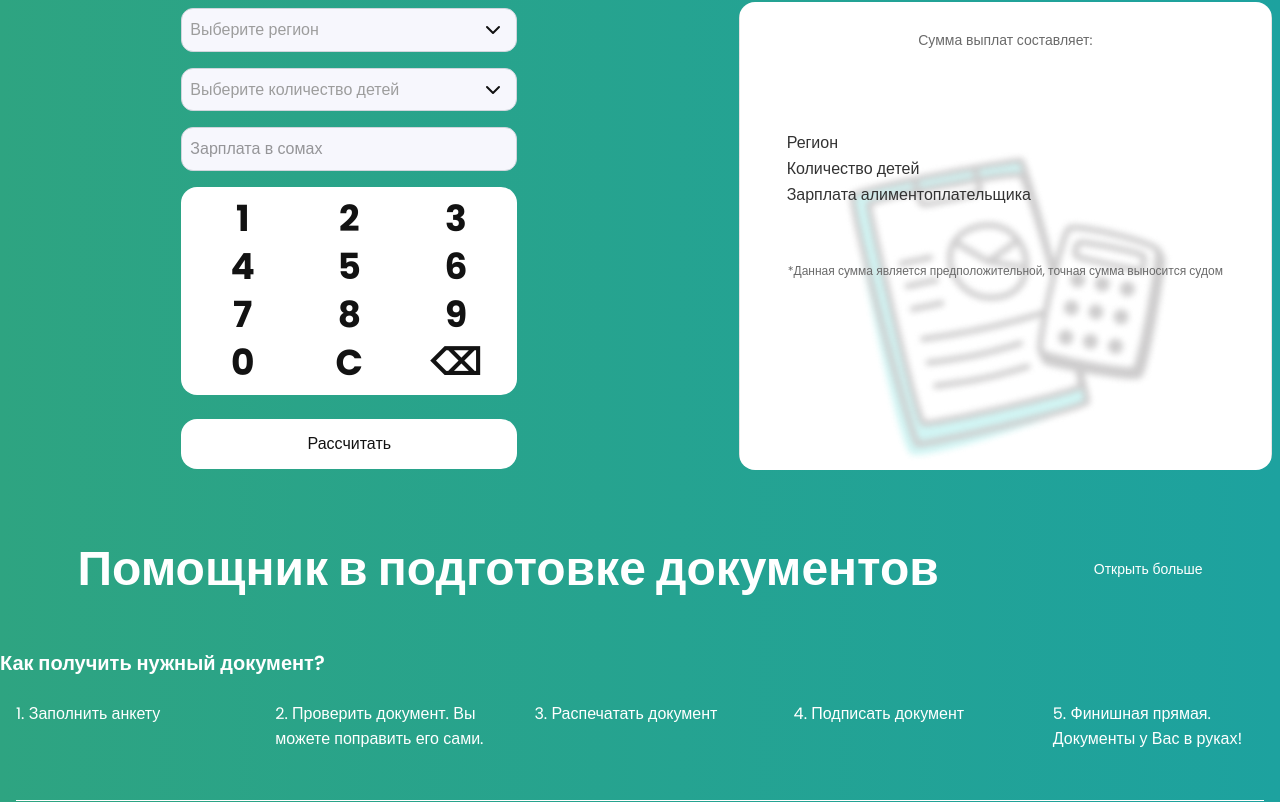
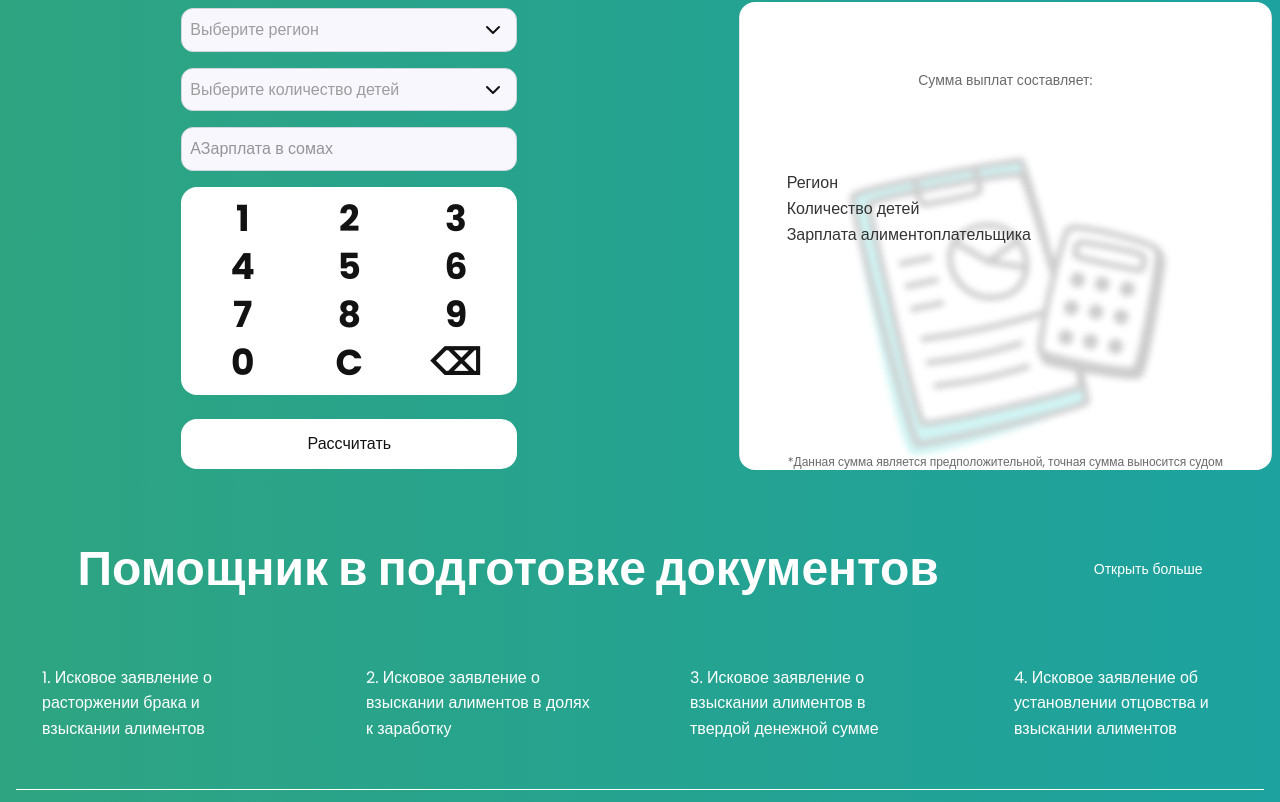
Before and after one commit to AbdullaevN/alimetr, a React (Vite) app: page / in a window 1280 px wide. Shown: the part 1038-1840 px from the top of the page. Built offline with nearby package versions, Linux system fonts and the light colour scheme.

Commit message:
translate home

```diff
--- a/src/components/Assistent/Assistant.jsx
+++ b/src/components/Assistent/Assistant.jsx
@@ -1,6 +1,7 @@
 import React from "react";
 import { Link } from "react-router-dom";
 import { formsData } from "../Form/formsData";
+import { useTranslation } from "react-i18next";
 
 const ApplicationBlock = ({ form }) => {
   return (
@@ -32,9 +33,12 @@ const ApplicationBlock = ({ form }) => {
   );
 };
 
+
+
 const Assistant = ({ limit }) => {
-   const displayedItems = limit ? formsData.slice(0, limit) : formsData;
-  //  const { t, i18n } = useTranslation();
+  const {t} = useTranslation()
+  const displayedItems = limit ? formsData.slice(0, limit) : formsData;
+  const documents = t("assistant.documents", { returnObjects: true });
 
 
   return (
@@ -42,35 +46,29 @@ const Assistant = ({ limit }) => {
       <div className="container mx-auto px-4 sm:px-6 lg:px-8 text-white text-start">
         <div className="py-5 md:pb-10 flex flex-col md:flex-row justify-between items-center text-center md:text-start">
           <h1 className="text-2xl md:text-5xl font-bold">
-            Помощник в подготовке документов
+          {t("assistant.title")}
           </h1>
 
           <Link to={'/templates'} className="mt-4 md:mt-0">
             <button className="text-sm hidden md:flex cursor-pointer">
-              Открыть больше
+              {t("assistant.open_more")}
             </button>
           </Link>
         </div>
+
         <div className="mt-4">
-  <h2 className="text-xl font-semibold mb-2">Как получить нужный документ?</h2>
-  <div className="flex flex-col md:flex-row gap-4">
-    <div className=" bg-opacity-10 p-4 rounded-lg w-full md:w-1/5">
-      <p>1. Заполнить анкету</p>
-    </div>
-    <div className=" bg-opacity-10 p-4 rounded-lg w-full md:w-1/5">
-      <p>2. Проверить документ. Вы можете поправить его сами.</p>
-    </div>
-    <div className=" bg-opacity-10 p-4 rounded-lg w-full md:w-1/5">
-      <p>3. Распечатать документ</p>
-    </div>
-    <div className=" bg-opacity-10 p-4 rounded-lg w-full md:w-1/5">
-      <p>4. Подписать документ</p>
-    </div>
-    <div className=" bg-opacity-10 p-4 rounded-lg w-full md:w-1/5">
-      <p>5. Финишная прямая. Документы у Вас в руках!</p>
-    </div>
-  </div>
-</div>
+          {/* <h2 className="text-xl font-semibold mb-2"> {t("assistant.open_more")}</h2> */}
+          <div className="flex flex-col md:flex-row gap-4">
+          {documents.map((doc, index) => (
+          <div
+            key={index}
+            className="  p-4 rounded-lg w-full md:w-1/5   "
+          >
+            <p>{index + 1}. {doc.title}</p>
+          </div>
+        ))}
+          </div>
+        </div>
 
         <div className="flex flex-col md:flex-wrap">
           {displayedItems.map((form) => (
--- a/src/components/Calculator/Calculator.jsx
+++ b/src/components/Calculator/Calculator.jsx
@@ -1,5 +1,6 @@
 import React, { useState } from "react";
 import fon from '../../assets/calc-fon.png';
+import { useTranslation } from "react-i18next";
 
 const SalaryCalculator = () => {
   const [region, setRegion] = useState("");
@@ -11,6 +12,15 @@ const SalaryCalculator = () => {
   const [regionDetail, setRegionDetail] = useState("");
   const [childrenDetail, setChildrenDetail] = useState("");
   const [incomeDetail, setIncomeDetail] = useState("");
+
+  const handleInputChange = (e) => {
+    setIncome(e.target.value);
+  };
+
+
+  const {t} = useTranslation()
+
+
 
   const calculate = () => {
     let incomeValue = parseInt(income) || 0;
@@ -112,7 +122,7 @@ const SalaryCalculator = () => {
       className="mt-1 block w-full p-2 pr-8 border border-gray-300 rounded-xl bg-[#F7F7FD] appearance-none text-[#9D9D9D]"
     >
       <option className="text-white" value="">
-        Выберите регион
+      {t("calculate.region")}
       </option>
       <option value="1">Бишкек</option>
       <option value="2">Ош</option>
@@ -150,10 +160,10 @@ const SalaryCalculator = () => {
     onChange={(e) => setChildren(e.target.value)}
     className="mt-1 block w-full p-2 pr-8 border border-gray-300 rounded-xl bg-[#F7F7FD] appearance-none text-[#9D9D9D]"
   >
-    <option value="">Выберите количество детей</option>
-    <option value="1">1 ребенок</option>
-    <option value="2">2 ребенка</option>
-    <option value="3">3 и более детей</option>
+    <option value="">{t("calculate.countChild")}</option>
+    <option value="1">{t("calculate.count1")}</option>
+    <option value="2">{t("calculate.count2")}</option>
+    <option value="3">{t("calculate.count3")}</option>
   </select>
 
   {/* Добавляем стрелку */}
@@ -181,9 +191,9 @@ const SalaryCalculator = () => {
     <div className="mb-4">
       <input
         type="text"
-        placeholder="Зарплата в сомах"
+        placeholder={t("calculate.salary")}
         value={income}
-        readOnly
+         onChange={handleInputChange}
         className="mt-1 block w-full p-2 border border-gray-300 rounded-xl bg-[#F7F7FD]"
       />
     </div>
@@ -206,7 +216,7 @@ const SalaryCalculator = () => {
       onClick={calculate}
       className="mt-2 w-full p-3 bg-[#FFFFFF] text-[#121212] rounded-2xl cursor-pointer transition"
     >
-      Рассчитать
+      {t("calculate.calc")}
     </button>
   </div>
 
@@ -219,9 +229,9 @@ const SalaryCalculator = () => {
       backgroundRepeat: 'no-repeat',
     }}
   >
-    <div className="flex flex-col justify-center items-center mb-4 pb-10 pt-5 text-center">
+    <div className="flex flex-col justify-center items-center mb-4 pb-10 pt-15 text-center">
       <h1 className="md:text-sm text-xl text-[#6A6A6A]">
-        Сумма выплат составляет:
+       {t("calculate.amount")}
       </h1>
       <span className="text-lg md:text-4xl font-bold text-[#121212]">
         {result}
@@ -231,23 +241,23 @@ const SalaryCalculator = () => {
     <table className="w-full mx-auto mt-6">
       <tbody className="flex flex-wrap justify-between px-3 md:px-10">
         <tr className="flex w-full">
-          <td className="font-medium w-full text-left items-center flex">Регион</td>
+          <td className="font-medium w-full text-left items-center flex">{t("calculate.regionShow")}</td>
           <td className="py-2 w-full text-end">{regionDetail}</td>
         </tr>
         <tr className="flex w-full items-center">
-          <td className="font-medium w-full text-left">Количество детей</td>
+          <td className="font-medium w-full text-left">{t("calculate.countChildShow")}</td>
           <td className="py-2 w-full text-right">{childrenDetail}</td>
         </tr>
         <tr className="flex w-full">
-          <td className="font-medium w-full text-left">Зарплата алиментоплательщика</td>
+          <td className="font-medium w-full text-left">{t("calculate.alimonyPayer")}</td>
           <td className="py-2">{incomeDetail}</td>
         </tr>
       </tbody>
     </table>
 
     {/* <p className="text-[#6A6A6A] text-xs mt-4 md:w-4/12 w-10/12 flex items-start md:left-[-167px] left-[-30px] relative top-[76px]"> */}
-    <p className="mt-14 text-[#6A6A6A] text-xs">
-      *Данная сумма является предположительной, точная сумма выносится судом
+    <p className="  text-[#6A6A6A] text-xs mt-[35%] md:mt-[40%]">
+      {t("calculate.note")}
     </p>
   </div>
 </div>
--- a/src/locales/ky.json
+++ b/src/locales/ky.json
@@ -1,22 +1,89 @@
 {
 
   "header": {
-    "calculator": "Онлайн-калькулятор",
-  "generator": "Билдирүү генератору",
-  "info": "Пайдалуу маалымат"
+    "calculator": "Алиментти эсептеп ал",
+  "generator": "Доо арызды түз",
+  "info": "Алиментке кантип доо арыз тапшырса болот?"
   },
+
+
+
+
+  "home":{
+    "online": "АЛИМЕНТТИ",
+    "online2" : "ЭСЕПТӨӨ БОЮНЧА",
+    "online3":"ОНЛАЙН ЖАРДАМЧЫ",
+    "count" : "Эсептөө"
+  },
+
+
+
+
+
    "how" :{
-    "how_it_works": "Кантип иштейт?",
+    "how_it_works": "Бул кантип иштейт?",
     "step1_title": "Жашаган аймакты тандаңыз",
-    "step1_description": "Бул маанилүү, анткени алименттин суммасы аймактагы орточо маянага жараша эсептелет.",
+    "step1_description": "Эгер сиз алимент төлөөчүнүн айлык акысынын өлчөмүн билбесеңиз, бул маалымат маанилүү, анткени анда алиментти эсептөө аймактагы орточо айлык акыга негизделет.",
     "step2_title": "Балдардын санын көрсөтүңүз",
-    "step2_description": "Алимент төлөөчүнүн кирешесине жараша эсептелет:\n- 1 бала үчүн – 25% кирешеден.\n- 2 бала үчүн – 33% кирешеден.\n- 3 жана андан көп бала үчүн – 50% кирешеден.",
-    "step3_title": "Алимент төлөөчүнүн маянасын киргизиңиз",
-    "step3_description": "Эгерде төлөөчүнүн кирешеси белгисиз болсо, талааны бош калтырыңыз — эсеп аймактагы орточо маяна негизинде жүргүзүлөт.",
-    "step4_title": "Алимент суммасын эсептөө",
-    "step4_description": "«АлиМетр» калькуляторунда 2023-жыл боюнча Кыргызстандын аймактарындагы орточо маяна жөнүндө маалыматтар камтылган."
+    "step2_description": "Алименттин өлчөмү төлөөчүнүн кирешесине жараша болот жана пайыздык катышта эсептелет:\n- 1 балага – кирешенин 25%.\n- 2 балага – кирешенин 33%.\n- 3 жана андан көп балага – кирешенин 50%.",
+
+
+    "step3_title": "Алимент төлөөчүнүн айлык акысын киргизиңиз",
+    "step3_description": "Эгер төлөөчүнүн кирешеси белгисиз болсо, бул жерди бош калтырыңыз — эсептөө аймактагы орточо айлык акынын негизинде жүргүзүлөт.",
+    "step4_title": "Алименттин суммасын эсептеңиз",
+    "step4_description": "««АлиМетр» калькуляторунда Кыргызстандын аймактары боюнча 2023-жылдагы орточо айлык акы жөнүндө маалыматтар көрсөтүлгөн."
    },
-   "useful_info_title": "Пайдалуу маалымат",
+   "useful_info_title": "Алиментке кантип доо арыз тапшырса болот?",
+
+
+   "calculate":{
+    "region": "Регионду тандаңыз",
+    "countChild": "Балдардын санын тандаңыз",
+    "count1":"1 бала",
+    "count2":"2 бала",
+    "count3":"3 же андан көп бала",
+    "salary":"Айлык акы, сом",
+    "calc":"Эсептөө",
+    "amount":"Төлөмдөрдүн суммасы:",
+    "regionShow":"Аймак",
+    "countChildShow":"Балдардын саны",
+    "alimonyPayer":"Алимент төлөөчүнүн айлык акысы",
+    "note":"*Бул сумма болжолдуу болуп саналат, так сумма сот тарабынан аныкталат"
+
+  },
+
+
+
+  "assistant": {
+    "title": "Документтерди даярдоого жардамчы",
+    "open_more": "Көбүрөөк ачуу",
+    "documents": [
+      {
+        "title": "Ажырашуу жана алимент өндүрүү жөнүндө доо арыз"
+      },
+      {
+        "title": "Эмгек акыдан үлүш түрүндө алимент өндүрүү жөнүндө доо арыз"
+      },
+      {
+        "title": "Туруктуу акчалай суммада алимент өндүрүү жөнүндө доо арыз"
+      },
+      {
+        "title": "Аталыкты аныктоо жана алимент өндүрүү жөнүндө доо арыз"
+      }
+    ]
+  },
+
+
+
+    "footer":{
+      "navigation": "Багыттоо",
+      "social": "Биз социалдык тармактарда "
+
+    },
+
+
+
+
 
    "info_items": [
     {
--- a/src/locales/ru.json
+++ b/src/locales/ru.json
@@ -4,12 +4,19 @@
     "calculator": "Рассчитай алименты ",
     "generator": "Составь заявление",
     "info": "Как подать на алименты?"
+  },
+
+  "home":{
+    "online": "ОНЛАЙН-ПОМОЩНИК",
+    "online2" : "ПО РАСЧЕТУ",
+    "online3":"АЛИМЕНТОВ",
+    "count" : "Рассчитать"
 
   },
    "how": {
     "how_it_works": "Как это работает?",
     "step1_title": "Выберите регион проживания",
-    "step1_description": "Это важно, так как расчет алиментов зависит от средней зарплаты в регионе.",
+    "step1_description": "Это важно в случае, если вы не знаете размер заработной платы алиментоплательщика, поскольку тогда расчет алиментов будет основан на средней зарплате в регионе.",
     "step2_title": "Укажите количество детей",
     "step2_description": "Размер алиментов зависит от дохода плательщика и рассчитывается в процентном соотношении:\n- На 1 ребенка – 25% от дохода.\n- На 2 детей – 33% от дохода.\n- На 3 и более детей – 50% от дохода.",
     "step3_title": "Введите зарплату алиментоплательщика",
@@ -19,6 +26,52 @@
    },
 
     "useful_info_title": "Полезная информация",
+
+
+    "calculate":{
+      "region": "Выберите регион",
+      "countChild":"Выберите количество детей",
+      "count1":"1 ребенок",
+      "count2":"2 ребенка",
+      "count3":"3 и более детей",
+      "salary":"АЗарплата в сомах ",
+      "calc":"Рассчитать",
+      "amount":"Сумма выплат составляет:",
+      "regionShow":"Регион",
+      "countChildShow":"Количество детей",
+      "alimonyPayer":"Зарплата алиментоплательщика",
+      "note":"*Данная сумма является предположительной, точная сумма выносится судом"
+    },
+
+
+    "assistant": {
+      "title": "Помощник в подготовке документов",
+      "open_more": "Открыть больше",
+      "documents": [
+        {
+          "title": "Исковое заявление о расторжении брака и взыскании алиментов"
+        },
+        {
+          "title": "Исковое заявление о взыскании алиментов в долях к заработку"
+        },
+        {
+          "title": "Исковое заявление о взыскании алиментов в твердой денежной сумме"
+        },
+        {
+          "title": "Исковое заявление об установлении отцовства и взыскании алиментов"
+        }
+      ]
+    },
+
+
+
+
+"footer":{
+  "navigation": "Навигация",
+  "social":"Мы в социальных сетях"
+
+},
+
 
 
 
--- a/src/pages/Home.jsx
+++ b/src/pages/Home.jsx
@@ -13,9 +13,11 @@ import papers from "../assets/papers.png";
 import { useNavigate } from "react-router-dom";
 import { useRef } from "react";
 import { Helmet } from "react-helmet-async";
+import { useTranslation } from "react-i18next";
 
 const Home = () => {
   const salaryCalculatorRef = useRef(null);
+  const {t} = useTranslation()
 
   const handleClick = () => {
      salaryCalculatorRef.current.scrollIntoView({
@@ -38,40 +40,10 @@ const Home = () => {
           name="keywords"
           content="алименты, калькулятор алиментов, алименты в Кыргызстане, расчет алиментов, сколько платить алименты"
         />
-        {/* <script type="application/ld+json">
-          {JSON.stringify({
-            "@context": "https://schema.org",
-            "@type": "WebSite",
-            "name": "Alimetr.kg",
-            "url": "https://alimetr.kg",
-            "mainEntity": [
-              { "@type": "WebPage", "@id": "https://alimetr.kg", "name": "Рассчитать алименты" },
-              { "@type": "WebPage", "@id": "https://alimetr.kg/info", "name": "Полезная информация" },
-              { "@type": "WebPage", "@id": "https://alimetr.kg/templates", "name": "Генератор заявлений" }
-            ]
-          })}
-        </script> */}
+
       </Helmet>
       <div className="container">
-    {/* <section className="text-white py-16 px-6">
-      <div className="max-w-6xl mx-auto flex flex-col md:flex-row justify-between items-center">
-         <div className="text-left">
-          <h1 className="text-6xl font-bold leading-tight">
-            ОНЛАЙН-ПОМОЩНИК <br /> ПО РАСЧЕТУ <br /> АЛИМЕНТОВ
-          </h1>
-          <button className="mt-6 bg-white text-black font-medium py-2 px-22 rounded-2xl shadow-lg hover:bg-gray-200">
-            Рассчитать
-          </button>
-        </div>
 
-         <div className="relative flex-shrink-0 mt-8 md:mt-0 flex items-center">
-           <img src={angular} alt="Линии" className="w-32 top-36 absolute -left-91" />
-           <img src={woman} alt="Девушка" className="w-48 md:w-64 relative -left-61 top-10" />
-          <img src={papers} alt="Девушка" className="w-24 absolute -top-20 -left-24" />
-
-        </div>
-      </div>
-    </section> */}
         <section className="text-white md:py-16 py-2 px-6">
           <div className="mx-auto flex flex-col md:flex-row justify-between items-center">
             <img
@@ -82,14 +54,14 @@ const Home = () => {
 
             <div className="text-left md:text-left ">
               <h1 className="md:text-6xl text-[200%] top-[14px] relative md:top-0 md:relative font-bold leading-tight">
-                ОНЛАЙН-ПОМОЩНИК <br /> ПО РАСЧЕТУ <br /> АЛИМЕНТОВ
+              {t("home.online")}  <br /> {t("home.online2")}  <br /> {t("home.online3")}
               </h1>
 
               <button
                 onClick={handleClick}
                 className="mt-6 bg-white text-black font-medium py-2 px-8 md:px-22 rounded-2xl shadow-lg hover:bg-gray-200 md:static md:mt-6 md:inline-block  mx-auto hidden"
               >
-                Рассчитать
+                {t("home.count")}
               </button>
             </div>
 
@@ -97,19 +69,19 @@ const Home = () => {
               <img
                 src={angular}
                 alt="Линии"
-                className="w-32 absolute top-10 -left-10 md:top-36 md:-left-91"
+                className="w-32 absolute top-10 -left-10 md:top-36 md:-left-51"
               />
 
               <img
                 src={woman}
                 alt="Девушка"
-                className="w-48 md:w-64 relative left-20 md:-left-61 md:top-10"
+                className="w-48 md:w-64 relative left-20 md:-left-26 md:top-10"
               />
 
               <img
                 src={papers}
                 alt="Книжка"
-                className="md:w-24 md:absolute md:-top-20 md:-left-24 hidden md:block"
+                className="md:w-24 md:absolute md:-top-20 md:left-20 hidden md:block"
               />
             </div>
             <button
@@ -130,8 +102,7 @@ const Home = () => {
         </div>
 
         <div>
-          {/* <Assistant limit={2}/> */}
-          <Assistant />
+           <Assistant />
         </div>
 
         <div>
```
Also changed, not shown: src/components/Footer/Footer.jsx (+3 -4 lines), src/components/How/How.jsx (+0 -51 lines).
